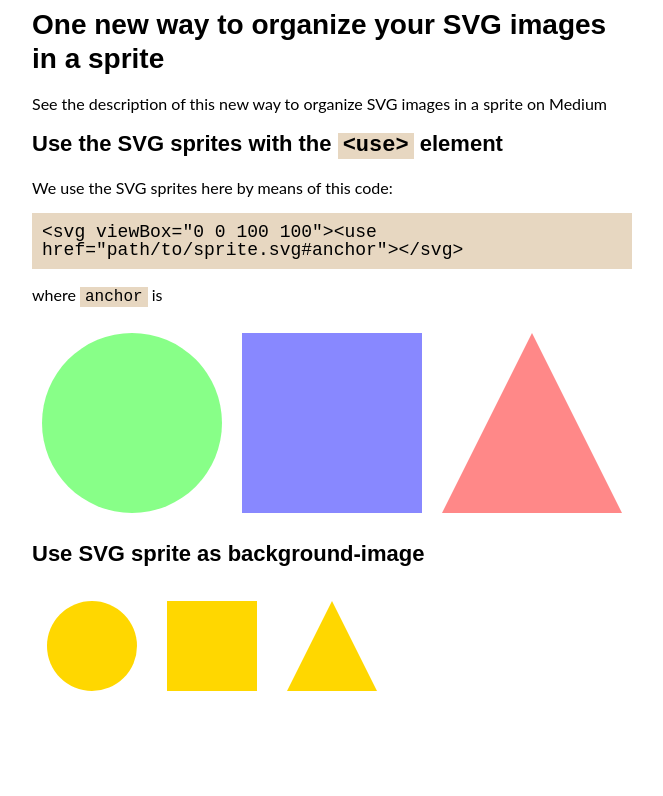
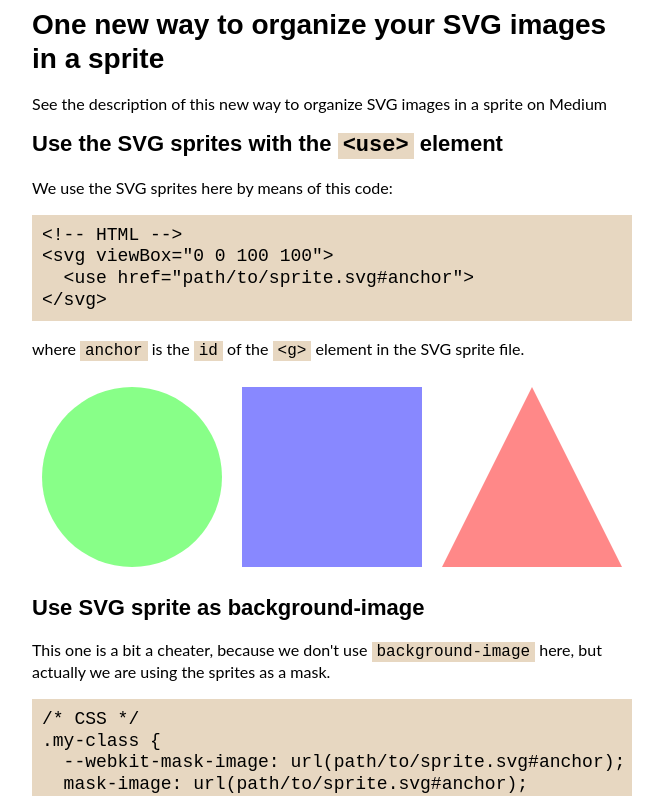
Before and after one commit to GuidoJansen/svg-sprites-organize, an Angular app: page / in a window 1280 px wide. Shown: the top 796 px of the page, without its empty margins (308-971 px from the left). Built offline with nearby package versions, Linux system fonts and the light colour scheme.

Commit message:
Add masking code explanation

```diff
--- a/src/app/app.component.html
+++ b/src/app/app.component.html
@@ -6,10 +6,12 @@
 
   <h2>Use the SVG sprites with the <code>&lt;use&gt;</code> element</h2>
   <p>We use the SVG sprites here by means of this code:</p>
-  <code>
-    &lt;svg viewBox="0 0 100 100"&gt;&lt;use href="path/to/sprite.svg#anchor"&gt;&lt;/svg&gt;
-  </code>
-  <p>where <code>anchor</code> is </p>
+  <pre>
+&lt;!-- HTML --&gt;
+&lt;svg viewBox="0 0 100 100"&gt;
+  &lt;use href="path/to/sprite.svg#anchor"&gt;
+&lt;/svg&gt;</pre>
+  <p>where <code>anchor</code> is the <code>id</code> of the <code>&lt;g&gt;</code> element in the SVG sprite file.</p>
   <div class="flex">
     <svg class="circle" viewBox="0 0 100 100">
       <use href="assets/images/sprites.svg#circle" />
@@ -22,7 +24,13 @@
     </svg>
   </div>
   <h2>Use SVG sprite as background-image</h2>
-
+  <p>This one is a bit a cheater, because we don't use <code>background-image</code> here, but actually we are using the sprites as a mask.</p>
+  <pre>
+/* CSS */
+.my-class &#123;
+  --webkit-mask-image: url(path/to/sprite.svg#anchor);
+  mask-image: url(path/to/sprite.svg#anchor);
+&#125;</pre>
   <div class="flex">
     <div class="sprite-bg sprite-bg--circle"></div>
     <div class="sprite-bg sprite-bg--square"></div>
--- a/src/styles.scss
+++ b/src/styles.scss
@@ -21,11 +21,11 @@ code {
   padding: .2rem .5rem;
   line-height: 1;
 
-  main > & {
-    display: block;
+}
+pre {
+  background-color: rgb(231, 215, 193);
     padding: 1rem;
     font-size: 1.8rem;
-  }
 }
 .flex {
   display: flex;
```
